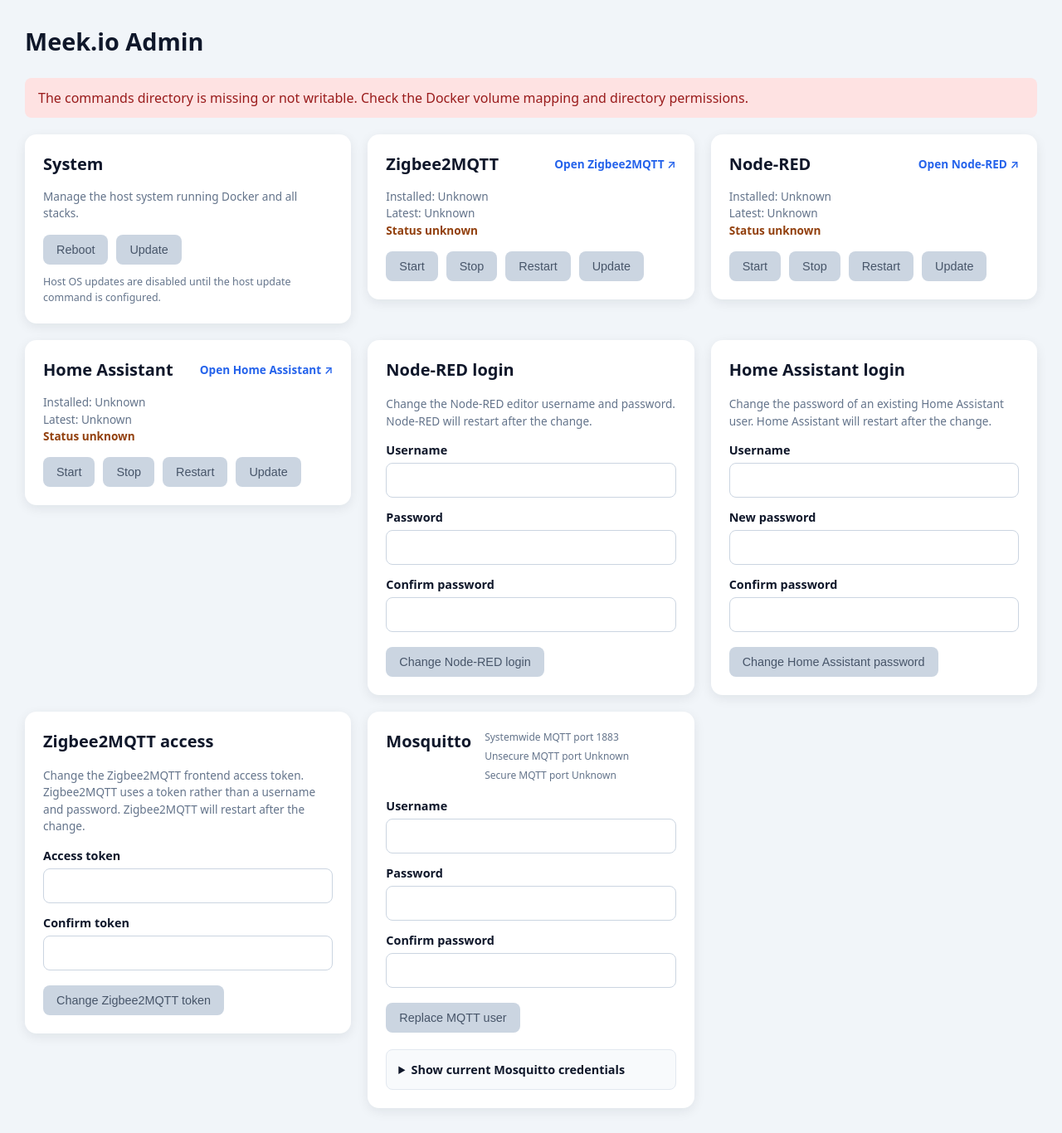
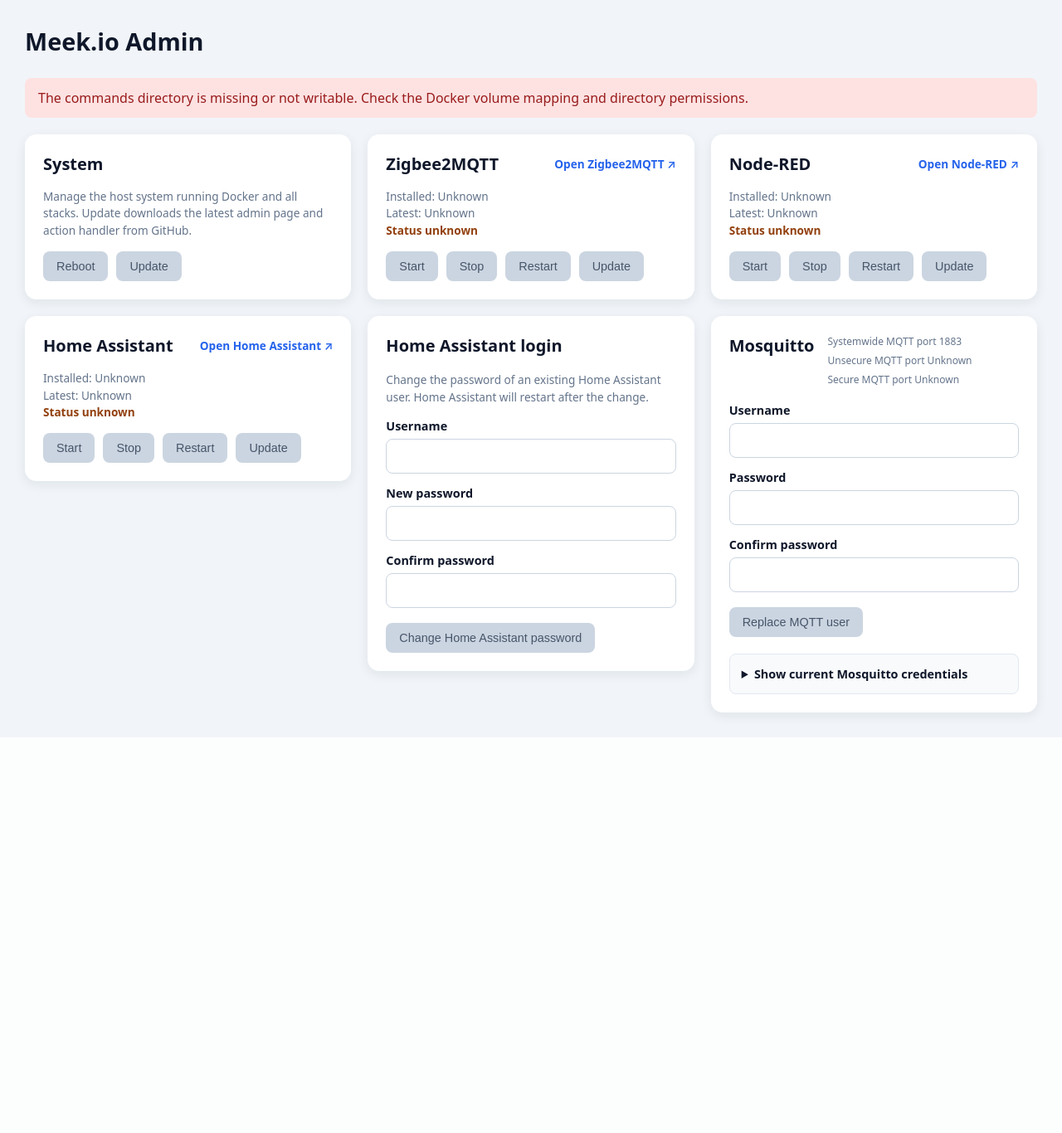
Before and after one commit to Meek-HA/Meek-io, a PHP site: page / in a window 1280 px wide. Shown: the whole page at 83% size. After the commit the page ends 872 px from the top, so only its background shows below. Run offline with PHP 8.4, Linux system fonts and the light colour scheme.

Commit message:
Update index.php

```diff
--- a/2026/index.php
+++ b/2026/index.php
@@ -25,7 +25,9 @@ $homeAssistantContainerName = 'homeassistant';
 $mosquittoCredentialsFile =
     '/config/www/actions/settings/current-credentials.txt';
 
-$systemUpdateEnabled = false;
+// System > Update downloads the latest index.php and
+// meek-action-handler.sh from GitHub (done by the handler).
+$systemUpdateEnabled = true;
 
 // If versions.json is older than this, the handler is probably not running.
 $handlerStaleSeconds = 7200;
@@ -186,77 +188,6 @@ if (($_SERVER['REQUEST_METHOD'] ?? '') === 'POST') {
             } else {
                 $message = 'Failed to create Mosquitto request. '
                     . 'Check the commands directory and permissions.';
-                $messageType = 'error';
-            }
-        }
-
-    } elseif (
-        $category === 'Node-RED' &&
-        $button === 'SetCredentials'
-    ) {
-        $username = trim(postValue('username'));
-        $password = postValue('password');
-        $confirmation = postValue('confirm_password');
-
-        if (
-            $username === '' ||
-            $password === '' ||
-            $confirmation === ''
-        ) {
-            $message = 'Please fill in all Node-RED login fields.';
-            $messageType = 'error';
-        } elseif ($password !== $confirmation) {
-            $message = 'The Node-RED passwords do not match.';
-            $messageType = 'error';
-        } elseif (
-            !preg_match('/^[A-Za-z0-9_.-]{1,64}$/', $username) ||
-            preg_match('/[\r\n\x00]/', $password)
-        ) {
-            $message = 'Unsupported Node-RED username or password.';
-            $messageType = 'error';
-        } else {
-            $content = $username . "\n" . $password . "\n";
-
-            if (publishCommand(
-                $actionsDir,
-                'Node-RED-SetCredentials',
-                $content
-            )) {
-                $message = 'Node-RED login change queued.';
-            } else {
-                $message = 'Failed to queue Node-RED login change.';
-                $messageType = 'error';
-            }
-        }
-
-    } elseif (
-        $category === 'Zigbee2MQTT' &&
-        $button === 'SetToken'
-    ) {
-        $token = trim(postValue('token'));
-        $confirmation = trim(postValue('confirm_token'));
-
-        if ($token === '' || $confirmation === '') {
-            $message = 'Please fill in both Zigbee2MQTT token fields.';
-            $messageType = 'error';
-        } elseif ($token !== $confirmation) {
-            $message = 'The Zigbee2MQTT tokens do not match.';
-            $messageType = 'error';
-        } elseif (
-            !preg_match('/^[A-Za-z0-9_.-]{16,128}$/', $token)
-        ) {
-            $message = 'Use 16–128 letters, numbers, dots, underscores, '
-                . 'or hyphens.';
-            $messageType = 'error';
-        } else {
-            if (publishCommand(
-                $actionsDir,
-                'Zigbee2MQTT-SetToken',
-                $token . "\n"
-            )) {
-                $message = 'Zigbee2MQTT token change queued.';
-            } else {
-                $message = 'Failed to queue Zigbee2MQTT token change.';
                 $messageType = 'error';
             }
         }
@@ -809,6 +740,8 @@ $commandsWritable = is_dir($actionsDir) && is_writable($actionsDir);
                 <?php if ($category === 'System'): ?>
                     <p class="info">
                         Manage the host system running Docker and all stacks.
+                        Update downloads the latest admin page and action
+                        handler from GitHub.
                     </p>
                 <?php elseif ($category === 'Zigbee2MQTT'): ?>
                     <p class="info">
@@ -856,6 +789,10 @@ $commandsWritable = is_dir($actionsDir) && is_writable($actionsDir);
                         if ($category === 'System' && $action === 'Reboot') {
                             $confirmText = 'Reboot the host system? '
                                 . 'All stacks on this host will be interrupted.';
+                        } elseif ($category === 'System' && $action === 'Update') {
+                            $confirmText = 'Download the latest admin page and '
+                                . 'action handler from GitHub? The handler '
+                                . 'restarts itself if it changed.';
                         } elseif ($action === 'Update' || $action === 'Stop') {
                             $confirmText = $action . ' ' . $category . '?';
                         }
@@ -885,64 +822,8 @@ $commandsWritable = is_dir($actionsDir) && is_writable($actionsDir);
                         </form>
                     <?php endforeach; ?>
                 </div>
-
-                <?php if ($category === 'System' && !$systemUpdateEnabled): ?>
-                    <p class="note">
-                        Host OS updates are disabled until the host update
-                        command is configured.
-                    </p>
-                <?php endif; ?>
             </section>
         <?php endforeach; ?>
-
-        <section class="card">
-            <h2>Node-RED login</h2>
-
-            <p class="info">
-                Change the Node-RED editor username and password.
-                Node-RED will restart after the change.
-            </p>
-
-            <form method="post" action="/admin/">
-                <input type="hidden" name="csrf"
-                    value="<?= escape($_SESSION['csrf']) ?>">
-                <input type="hidden" name="category" value="Node-RED">
-                <input type="hidden" name="button" value="SetCredentials">
-
-                <label for="nodered_username">Username</label>
-                <input
-                    id="nodered_username"
-                    name="username"
-                    type="text"
-                    autocomplete="username"
-                    required
-                >
-
-                <label for="nodered_password">Password</label>
-                <input
-                    id="nodered_password"
-                    name="password"
-                    type="password"
-                    autocomplete="new-password"
-                    required
-                >
-
-                <label for="nodered_confirm">Confirm password</label>
-                <input
-                    id="nodered_confirm"
-                    name="confirm_password"
-                    type="password"
-                    autocomplete="new-password"
-                    required
-                >
-
-                <div class="submit-row">
-                    <button type="submit" <?= !$commandsWritable ? 'disabled' : '' ?>>
-                        Change Node-RED login
-                    </button>
-                </div>
-            </form>
-        </section>
 
         <section class="card">
             <h2>Home Assistant login</h2>
@@ -992,47 +873,6 @@ $commandsWritable = is_dir($actionsDir) && is_writable($actionsDir);
                 <div class="submit-row">
                     <button type="submit" <?= !$commandsWritable ? 'disabled' : '' ?>>
                         Change Home Assistant password
-                    </button>
-                </div>
-            </form>
-        </section>
-
-        <section class="card">
-            <h2>Zigbee2MQTT access</h2>
-
-            <p class="info">
-                Change the Zigbee2MQTT frontend access token.
-                Zigbee2MQTT uses a token rather than a username and password.
-                Zigbee2MQTT will restart after the change.
-            </p>
-
-            <form method="post" action="/admin/">
-                <input type="hidden" name="csrf"
-                    value="<?= escape($_SESSION['csrf']) ?>">
-                <input type="hidden" name="category" value="Zigbee2MQTT">
-                <input type="hidden" name="button" value="SetToken">
-
-                <label for="zigbee_token">Access token</label>
-                <input
-                    id="zigbee_token"
-                    name="token"
-                    type="text"
-                    autocomplete="off"
-                    required
-                >
-
-                <label for="zigbee_token_confirm">Confirm token</label>
-                <input
-                    id="zigbee_token_confirm"
-                    name="confirm_token"
-                    type="text"
-                    autocomplete="off"
-                    required
-                >
-
-                <div class="submit-row">
-                    <button type="submit" <?= !$commandsWritable ? 'disabled' : '' ?>>
-                        Change Zigbee2MQTT token
                     </button>
                 </div>
             </form>
```
